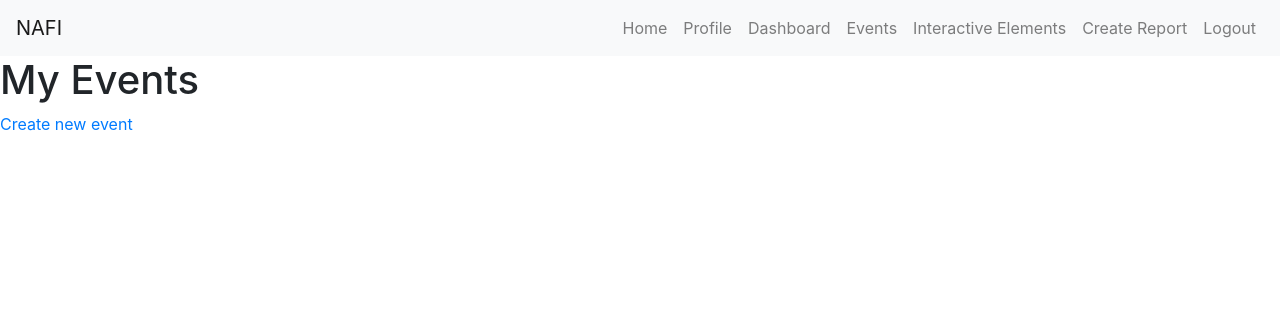
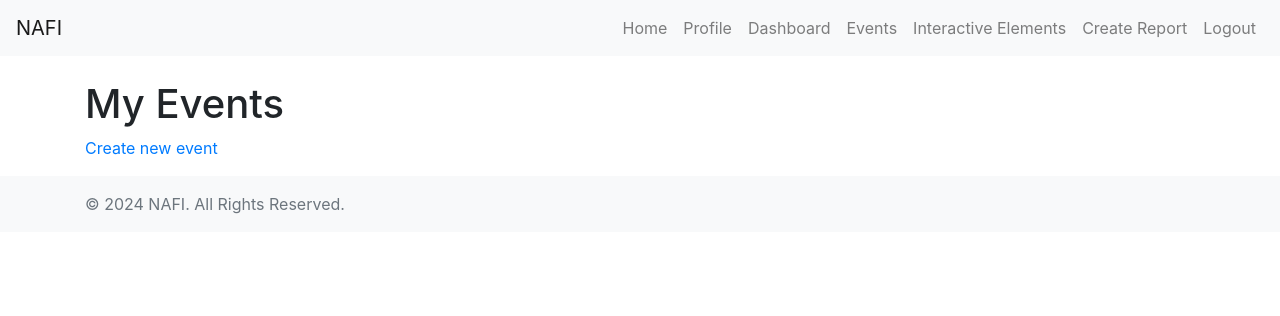
Before and after one commit to Pu104ver/hakaton, a Django app: page /events/ in a window 1280 px wide. Shown: the top 316 px of the page. Run offline with Django 5.2, Linux system fonts and the light colour scheme; the visitor is signed in with stand-in values (Sample User, id 1); data that the repository does not hold is empty; some libraries are stand-ins or nearby versions.

Commit message:
updated base.html

```diff
--- a/NAFI/templates/base.html
+++ b/NAFI/templates/base.html
@@ -7,7 +7,7 @@
     <meta name="viewport" content="width=device-width, initial-scale=1, shrink-to-fit=no">
     <meta name="description" content="">
     <meta name="author" content="">
-    <link rel="icon" type="image/x-icon" href="assets/favicon.ico'">
+    <link rel="icon" type="image/x-icon" href="{% static 'assets/favicon.ico' %}">
     <!-- Font Awesome icons (free version) -->
     <script src="https://use.fontawesome.com/releases/v6.3.0/js/all.js" crossorigin="anonymous"></script>
     <!-- Google fonts -->
@@ -15,8 +15,7 @@
     <link href="https://fonts.googleapis.com/css?family=Open+Sans:300italic,400italic,600italic,700italic,800italic,400,300,600,700,800" rel="stylesheet" type="text/css">
     <!-- Core theme CSS (includes Bootstrap) -->
     <link href="https://stackpath.bootstrapcdn.com/bootstrap/4.5.2/css/bootstrap.min.css" rel="stylesheet">
-    <link href="css/styles.css" rel="stylesheet">
-    <link rel="stylesheet" href="{% static 'css/styles.css' %}">
+    <link href="{% static 'css/styles.css' %}" rel="stylesheet">
 </head>
 <body>
     <nav class="navbar navbar-expand-lg navbar-light bg-light">
@@ -41,10 +40,15 @@
             </ul>
         </div>
     </nav>
-    <main>
+    <main class="container mt-4">
         {% block content %}
         {% endblock %}
     </main>
+    <footer class="footer bg-light py-3">
+        <div class="container">
+            <span class="text-muted">© 2024 NAFI. All Rights Reserved.</span>
+        </div>
+    </footer>
     <script src="https://code.jquery.com/jquery-3.5.1.slim.min.js"></script>
     <script src="https://cdn.jsdelivr.net/npm/@popperjs/core@2.9.1/dist/umd/popper.min.js"></script>
     <script src="https://stackpath.bootstrapcdn.com/bootstrap/4.5.2/js/bootstrap.min.js"></script>
```
